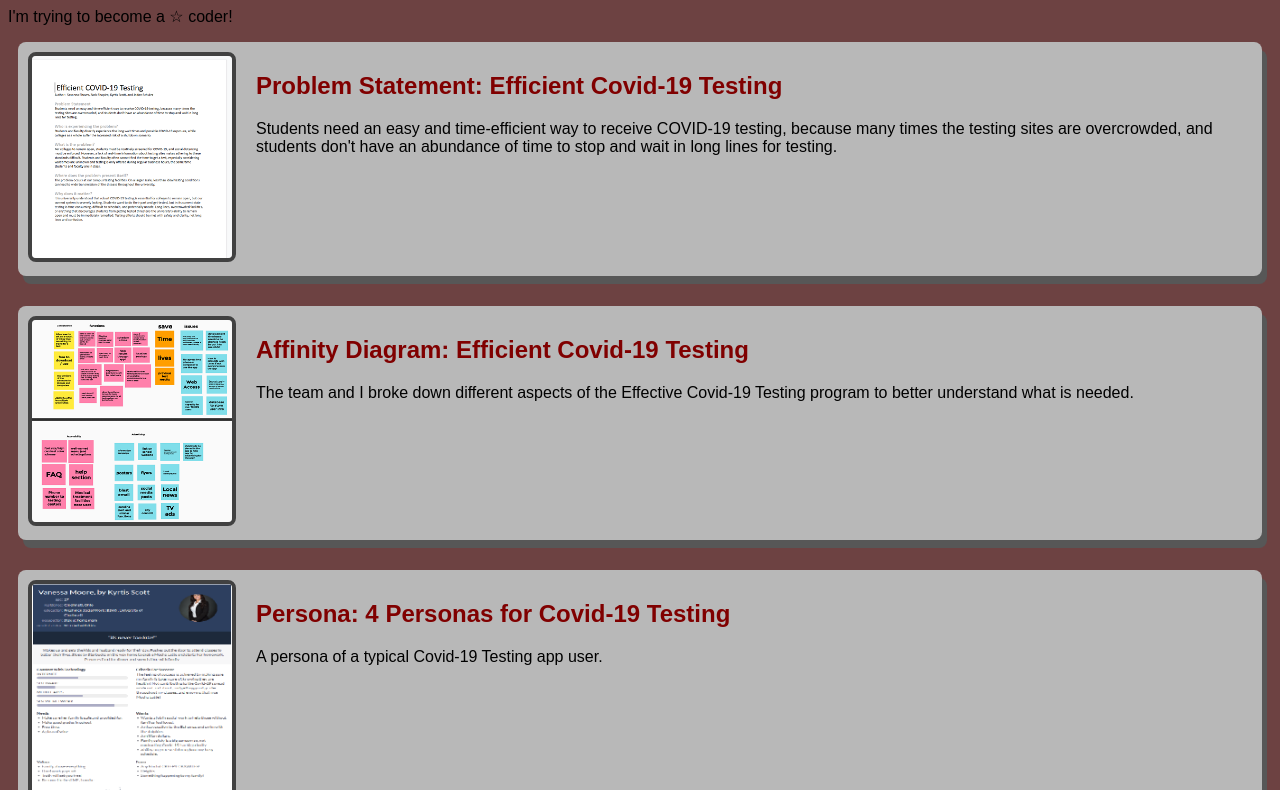
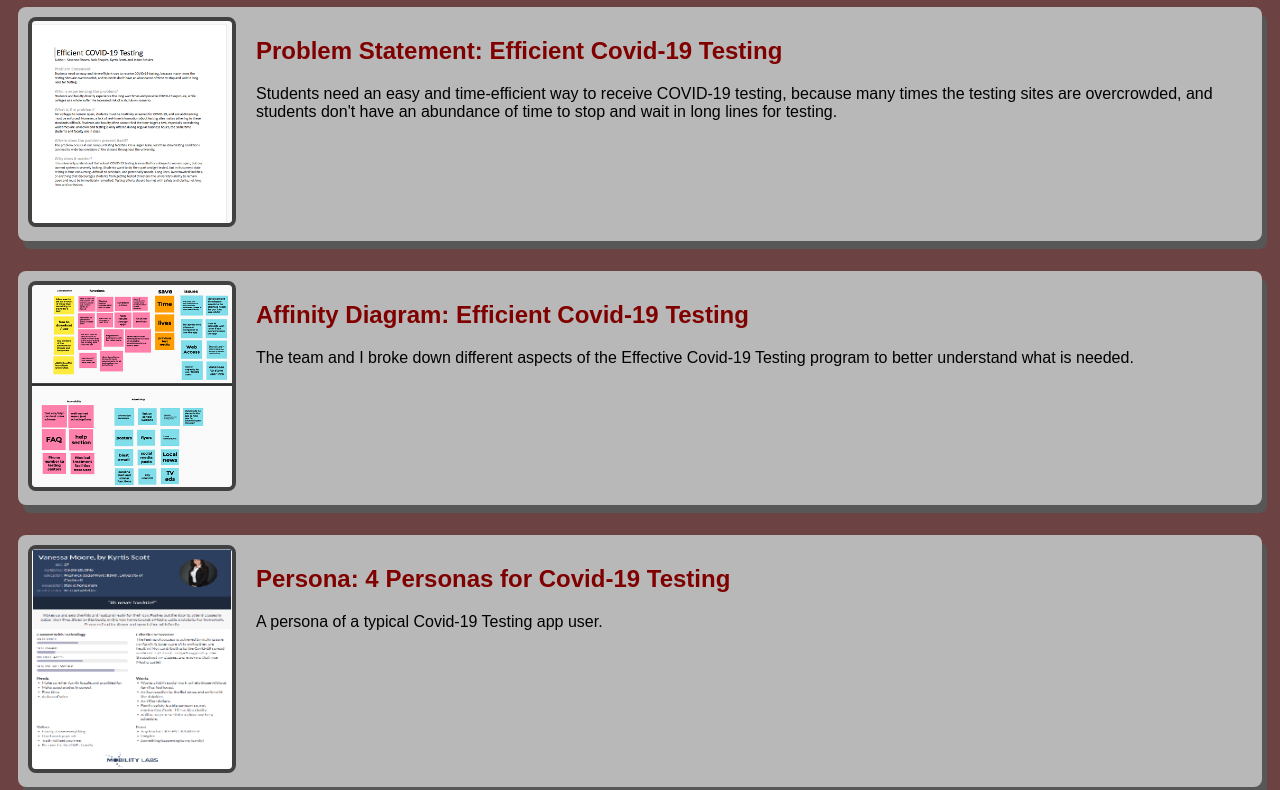
Before and after one commit to KGEScott/KGEScott.github.io, a plain HTML site: page index.html in a window 1280 px wide. Shown: the part 73-863 px from the top of the page. Drawn offline with Linux system fonts and the light colour scheme.

Commit message:
Add files via upload

```diff
--- a/index.html
+++ b/index.html
@@ -7,7 +7,6 @@
     <body>
         <h1> Kyrtis Scott's CSCE 190 Site</h1>
 
-        <p>I'm trying to become a &star; coder!</p>
 
         <!-- Problem Statement Assignment-->
         <section class="assignment">
```
